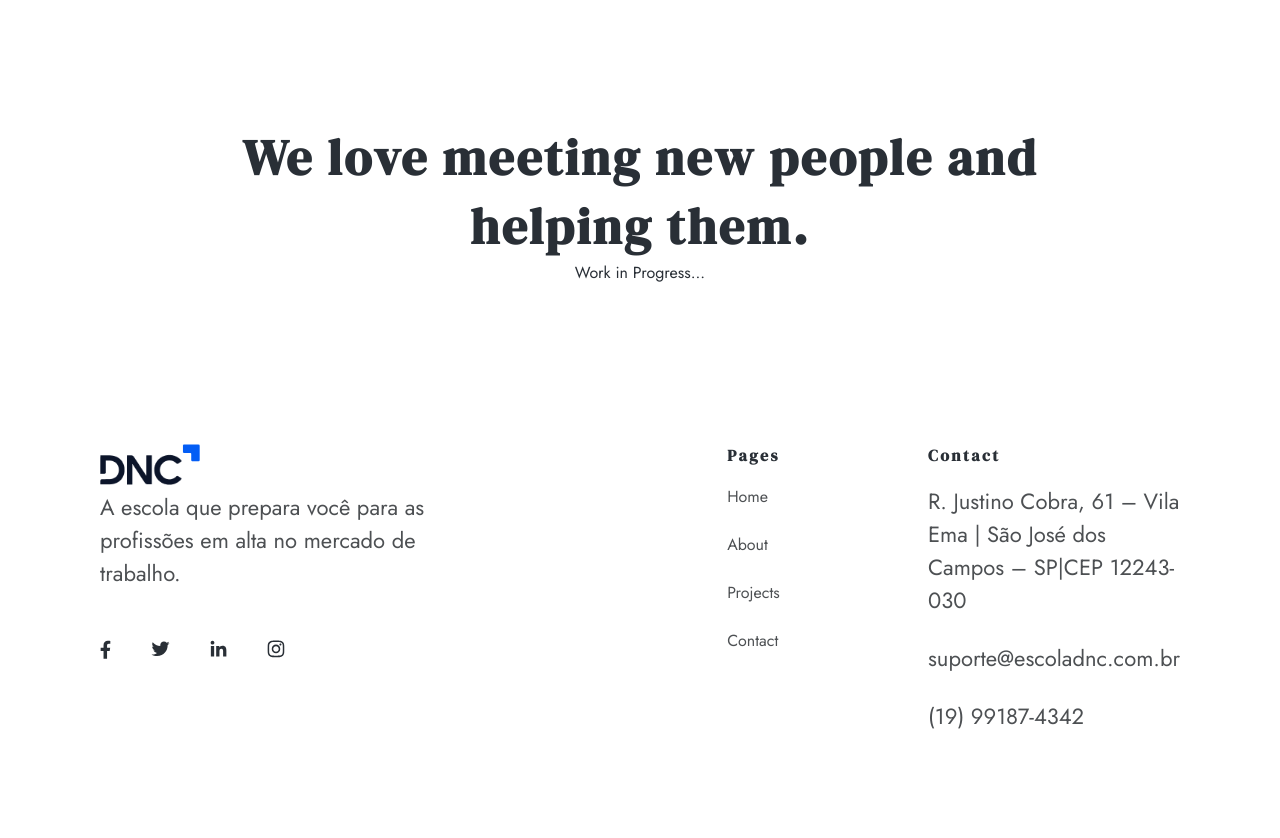
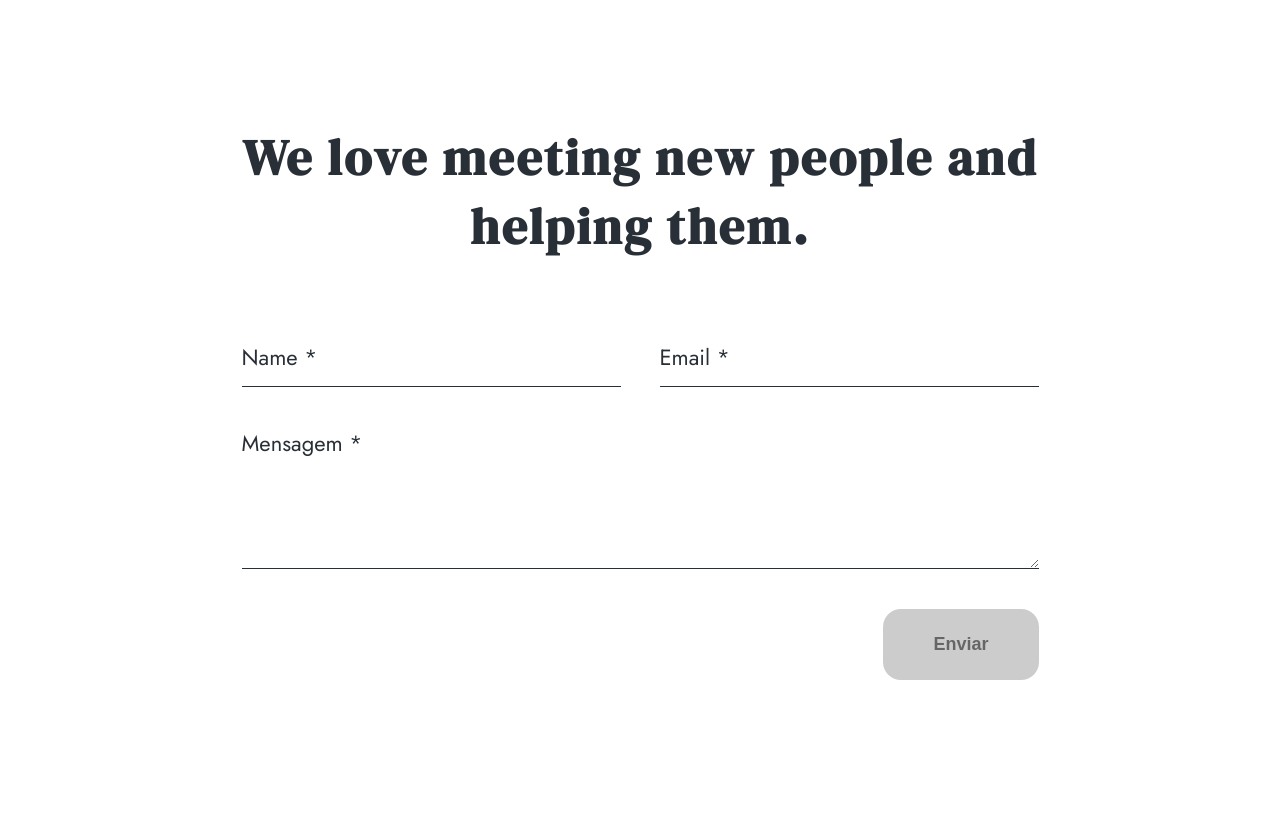
Before and after one commit to MarlonRamos07/DNC-Arq-Project, a React (Vite) app: page /contact in a window 1280 px wide. Shown: the part 540-1378 px from the top of the page. Built offline with nearby package versions, Linux system fonts and the light colour scheme.

Commit message:
Finalizando formulário com validação

```diff
--- a/src/components/ContactForm/ContactForm.css
+++ b/src/components/ContactForm/ContactForm.css
@@ -7,3 +7,19 @@
 .contact-form h2{
    font-size:3.125rem
 }
+
+.contact-form form{
+    margin:2.5rem 0 0 0;
+    width:100%;
+}
+
+.contact-form p{
+    font-size: 1.25rem;
+    margin: 0;
+}
+
+
+.contact-form .form-group{
+    column-gap: 2.438rem;
+    margin:2.5rem 0 0 0;
+}
--- a/src/components/ContactForm/ContactForm.jsx
+++ b/src/components/ContactForm/ContactForm.jsx
@@ -1,14 +1,84 @@
+import { useState, useEffect } from 'react'
 import './ContactForm.css'
+
+//Componentes
+import Button from '../Button/Button'
 function ContactForm(){
+
+    const [formData, setFormData] = useState({
+        name: '',
+        email: '',
+        message: ''
+    })
+
+    const [isFormValid, setIsFormValid] = useState(false)
+    const [formSubmitLoading, setFormSubmitLoading] = useState(false)
+    const [formSubmitted, setFormSubmitted] = useState(false)
+
+    const handleSubmit = async (e) =>{
+        e.preventDefault()
+        if (isFormValid) {
+            setFormSubmitLoading(true)
+            try{
+                const response = await fetch('https://api.web3forms.com/submit', {
+                    method:'POST',
+                    headers:{
+                        'Content-Type': 'application/json'
+                    },
+                    body: JSON.stringify({...formData, access_key:"b21b4e74-ed82-4ec8-bf55-1813e3217ff6"})
+                })
+
+                if(response.ok){
+                    setFormSubmitted(true)
+                } else{
+                    alert('Erro ao enviar!')
+                }
+            } catch (e){
+                alert('Erro: ' + e.message)
+            } finally{
+                setFormSubmitLoading(false)
+            }
+        }
+    }
+
+    useEffect(()=>{
+        const isValidEmail = (email) =>{
+            const emailRegex = /^[^\s@]+@[^\s@]+\.[^\s@]+$/
+            return emailRegex.test(email)
+        }
+
+        const isValid = formData.name.trim() !== '' &&  formData.email.trim() !== '' && isValidEmail(formData.email)  && formData.message.trim() !== ''
+
+        setIsFormValid(isValid)
+    }, [formData])
+
+    const handleChange = (e) =>{
+        const { name, value } = e.target;
+        setFormData({
+            ...formData,
+            [name]: value
+        })
+    }
     return(
-
-            <div>
                 <div className="contact-form d-flex fd-column al-center">
                     <h2>We love meeting new people and helping them.</h2>
-                    <form action="">Work in Progress...</form>
+                    <form onSubmit={handleSubmit}>
+                        <div className="d-flex form-group">
+                            <input className="form-input" type="text" id="name" name="name" placeholder="Name *" onChange={handleChange}/>
+                            <input className="form-input" type="email" id="email" name="email" placeholder="Email *" onChange={handleChange}/>
+                        </div>
+                        <div className="d-flex form-group">
+                        <textarea className="form-input" id="message" name="message" placeholder="Mensagem *" rows="4" onChange={handleChange}>
+                        </textarea>
+                        </div>
+                        <div className="al-center d-flex jc-end form-group">
+                        {formSubmitted && <p className="text-primary">Sucesso! formulário enviado!</p>}
+                        <Button type="submit" buttonStyle="secondary" disabled={!isFormValid || formSubmitLoading}>
+                                Enviar
+                            </Button>
+                        </div>
+                    </form>
                 </div>
-
-            </div>
     )
 }
 
--- a/src/components/ProjectsList/ProjectsList.jsx
+++ b/src/components/ProjectsList/ProjectsList.jsx
@@ -42,7 +42,7 @@ function ProjectsList(props){
                 </div>
             ))
         ) : (
-            <p>Loading projects...</p>
+            <p>Carregando, aguarde...</p>
         )
     }
             </div>
--- a/src/main.css
+++ b/src/main.css
@@ -41,6 +41,23 @@ a{
 
 .grey-1-color{
   color:#4D5053;
+}
+
+/* Formulários */
+.form-input{
+  border:none;
+  border-bottom: 0.063rem solid #292F36;
+  color:#292F36;
+  font-size: 1.375rem;
+  font-family: 'Jost', sans-serif;
+  padding:0 0 0.813rem 0;
+  outline: none;
+  width:100%;
+}
+
+.form-input::placeholder{
+  color:#292F36;
+  opacity: 1;
 }
 
 /* Tipografia */
```
